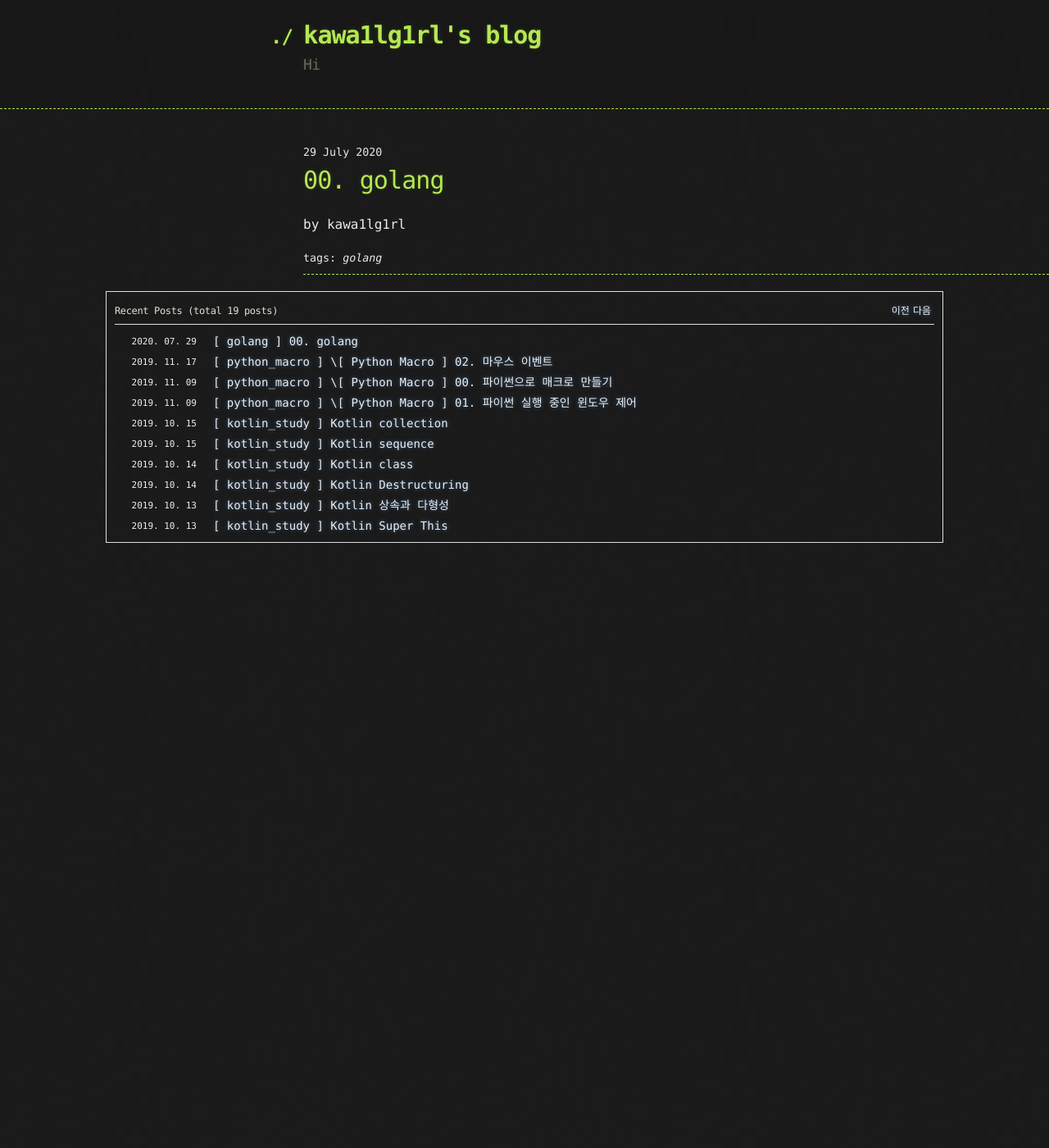
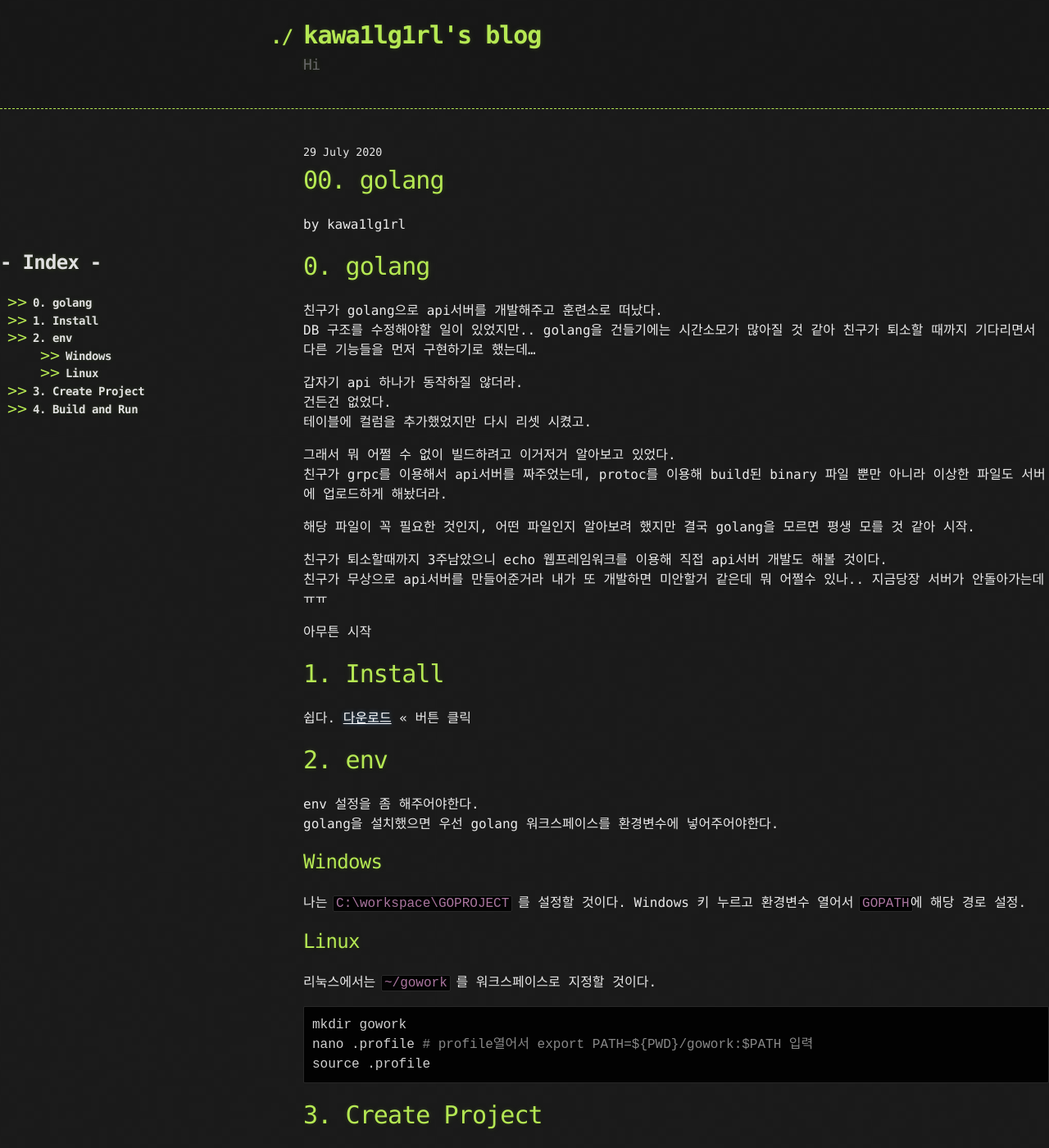
Before and after one commit to kawa1lg1rl/kawa1lg1rl.github.io, a Jekyll site: the page built from _posts/golang/2020-07-29-golang.md, in a window 1280 px wide and 1400 px high. Shown: the whole window at 82% size. Built offline with Jekyll 4.4.1, drawn with Linux system fonts in a browser that asks for light colours; comment, search, counter and statistics services are not loaded; some of the changed text lies outside the part shown.

Commit message:
[추가] 고랭 첫 포스트

````diff
--- a/_posts/golang/2020-07-29-golang.md
+++ b/_posts/golang/2020-07-29-golang.md
@@ -7,3 +7,77 @@ tags: golang
 date: 2020-07-29
 author: kawa1lg1rl
 ---
+
+# 0. golang
+친구가 golang으로 api서버를 개발해주고 훈련소로 떠났다.
+DB 구조를 수정해야할 일이 있었지만.. golang을 건들기에는 시간소모가  많아질 것 같아 친구가 퇴소할 때까지 기다리면서 다른 기능들을 먼저 구현하기로 했는데...
+
+갑자기 api 하나가 동작하질 않더라.
+건든건 없었다.
+테이블에 컬럼을 추가했었지만 다시 리셋 시켰고.
+
+
+그래서 뭐 어쩔 수 없이 빌드하려고 이거저거 알아보고 있었다.
+친구가 grpc를 이용해서 api서버를 짜주었는데, protoc를 이용해 build된 binary 파일 뿐만 아니라 이상한 파일도 서버에 업로드하게 해놨더라.
+
+해당 파일이 꼭 필요한 것인지, 어떤 파일인지 알아보려 했지만 결국 golang을 모르면 평생 모를 것 같아 시작.
+
+친구가 퇴소할때까지 3주남았으니 echo 웹프레임워크를 이용해 직접 api서버 개발도 해볼 것이다.
+친구가 무상으로 api서버를 만들어준거라 내가 또 개발하면 미안할거 같은데 뭐 어쩔수 있나.. 지금당장 서버가 안돌아가는데 ㅠㅠ
+
+
+아무튼 시작
+
+
+# 1. Install
+쉽다. [다운로드](https://golang.org/dl/) << 버튼 클릭
+
+
+# 2. env
+env  설정을 좀 해주어야한다.
+golang을 설치했으면 우선 golang 워크스페이스를 환경변수에 넣어주어야한다.
+
+## Windows
+나는 `C:\workspace\GOPROJECT` 를 설정할 것이다.
+Windows 키 누르고 환경변수 열어서 `GOPATH`에 해당 경로 설정.
+
+
+## Linux
+리눅스에서는 `~/gowork` 를 워크스페이스로 지정할 것이다.
+
+```bash
+mkdir gowork
+nano .profile # profile열어서 export PATH=${PWD}/gowork:$PATH 입력
+source .profile
+```
+
+
+# 3. Create Project
+golang 워크스페이스 들어가서 src 디렉터리를 만든다.
+이후 프로젝트 디렉터리를 만들고
+프로젝트 디렉터리에 들어가서 `go mod init`
+
+```
+mkdir src
+cd src
+
+mkdir my_project
+cd my_project
+
+go mod init
+```
+
+`go mod init` 입력하면 `go.mod` 파일이 생긴다.
+
+대충 nodejs에 `package.json`이랑 같은 느낌인 것 같다.
+
+
+# 4. Build and Run
+간단하다.
+
+```bash
+go build
+go run main.go
+```
+
+물론 `go build`를 하게되면 실행파일이 떨어지니 해당 실행파일을 직접 실행해도 된다.
````
